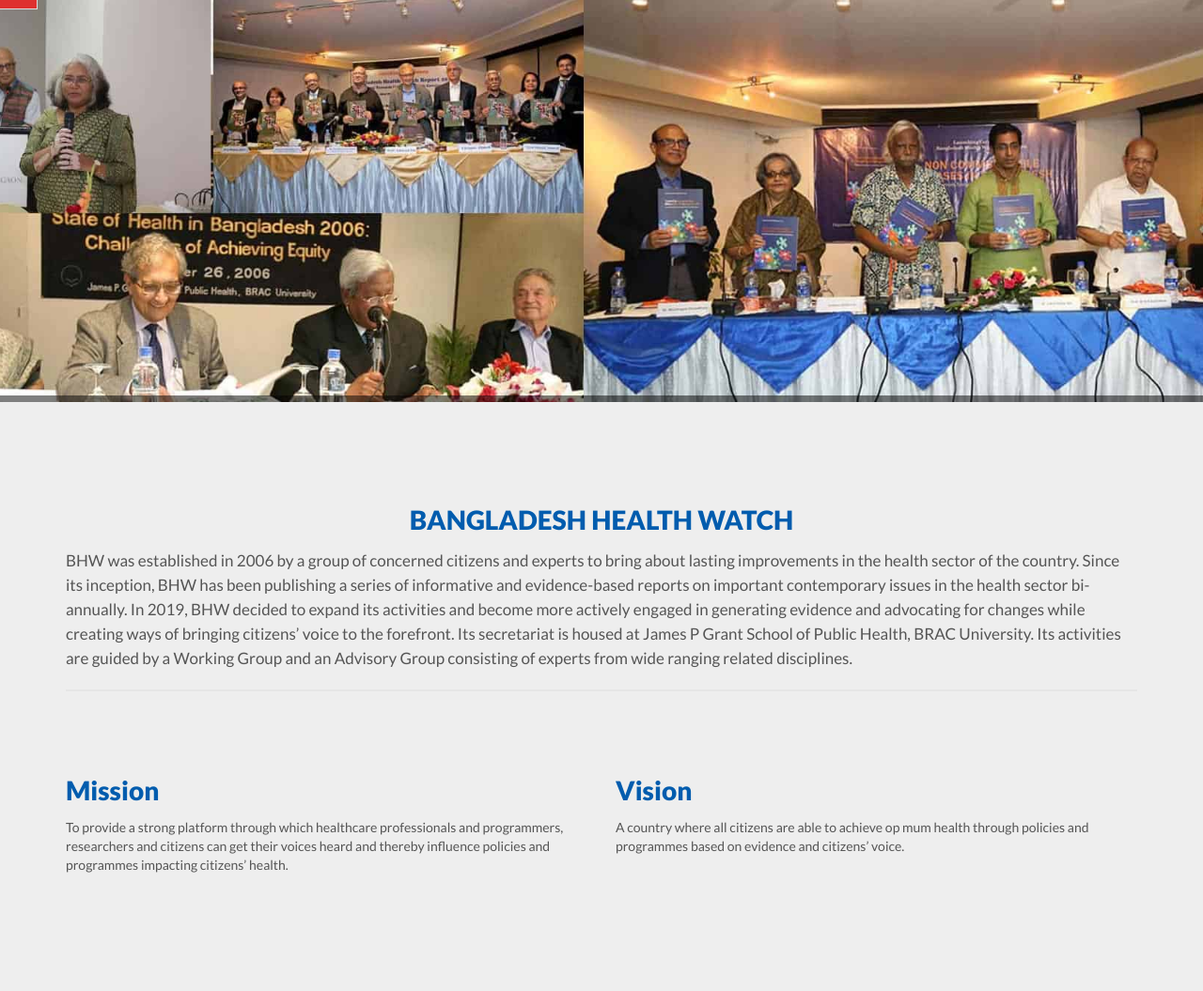
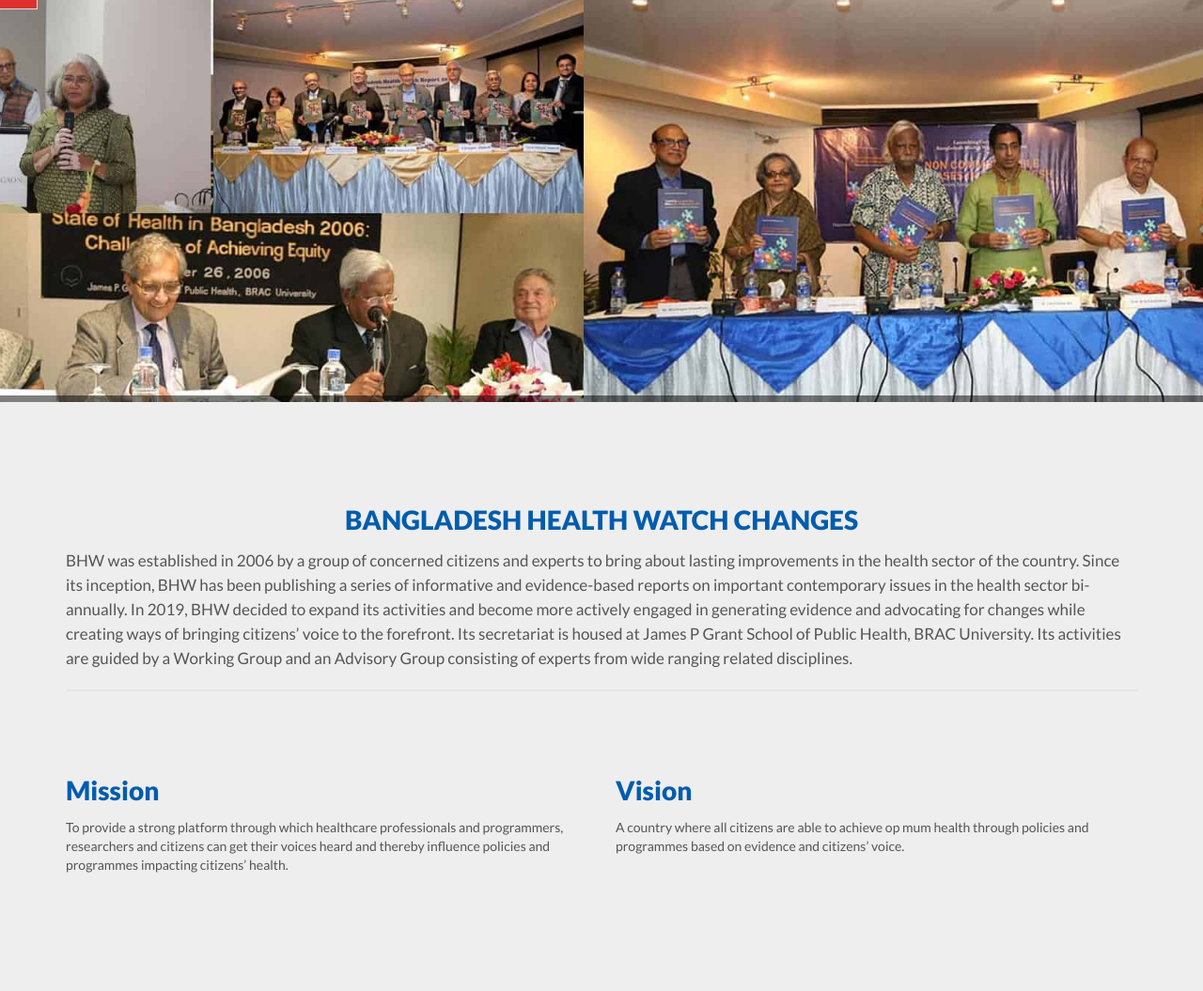
Before and after one commit to tahmeedabdullah/bangladeshhealthwatch, a PHP site: page / in a window 1280 px wide. Shown: the part 180-1235 px from the top of the page at 94% size. Run offline with PHP 8.4, Linux system fonts and the light colour scheme; a user stored in the database is signed in; data comes from the database, SQL or seed files in the repository; some libraries are stand-ins or nearby versions.

Commit message:
Update index.php

```diff
--- a/index.php
+++ b/index.php
@@ -65,7 +65,7 @@ error_reporting(0);
 <section class="section-padding gray-bg">
   <div class="container">
     <div class="section-header text-center">
-	<h3 style="color:#015cae">BANGLADESH HEALTH WATCH</h3>
+	<h3 style="color:#015cae">BANGLADESH HEALTH WATCH CHANGES </h3>
 
       <p align="left ">
 		  BHW was established in 2006 by a group of concerned citizens and experts
```
